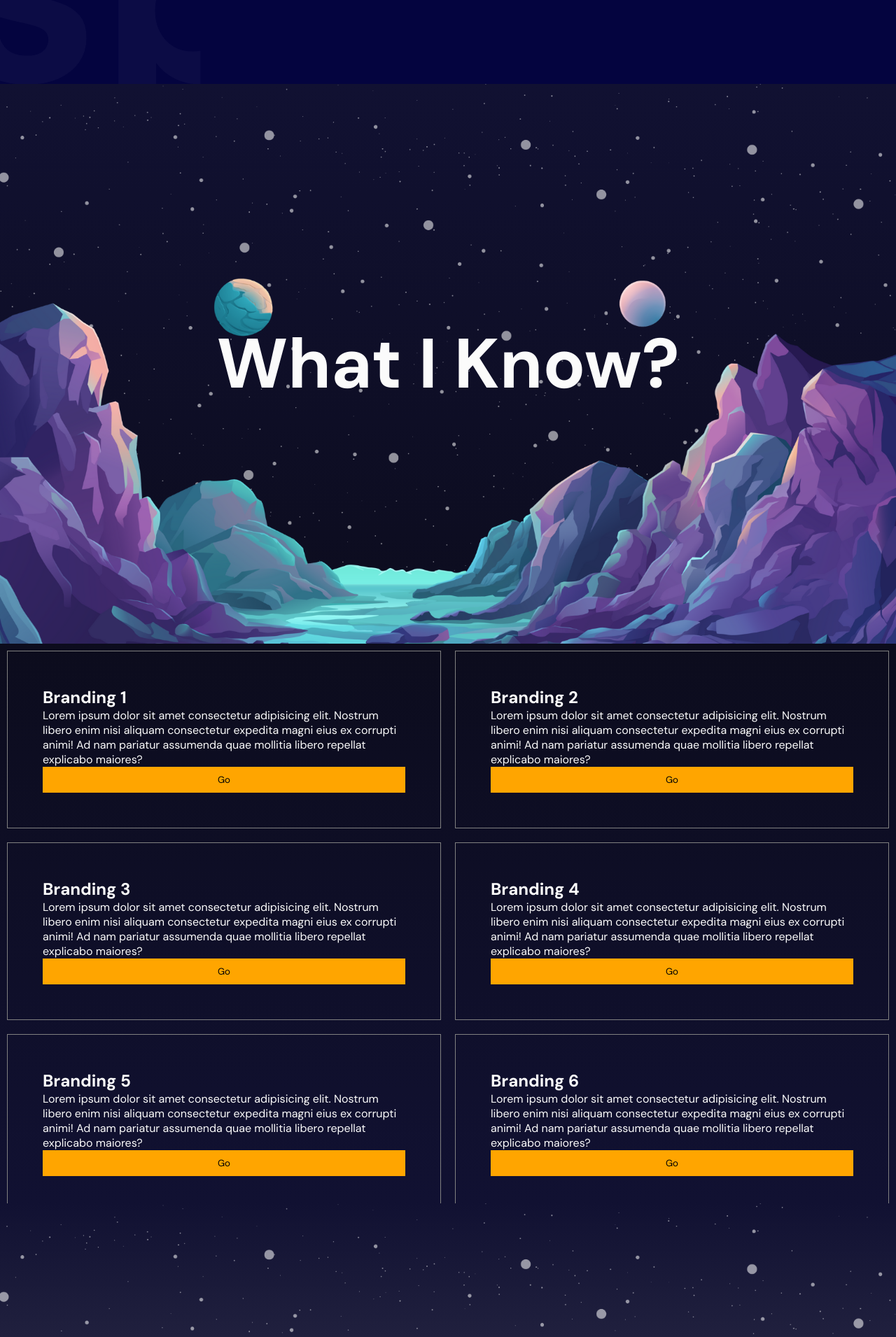
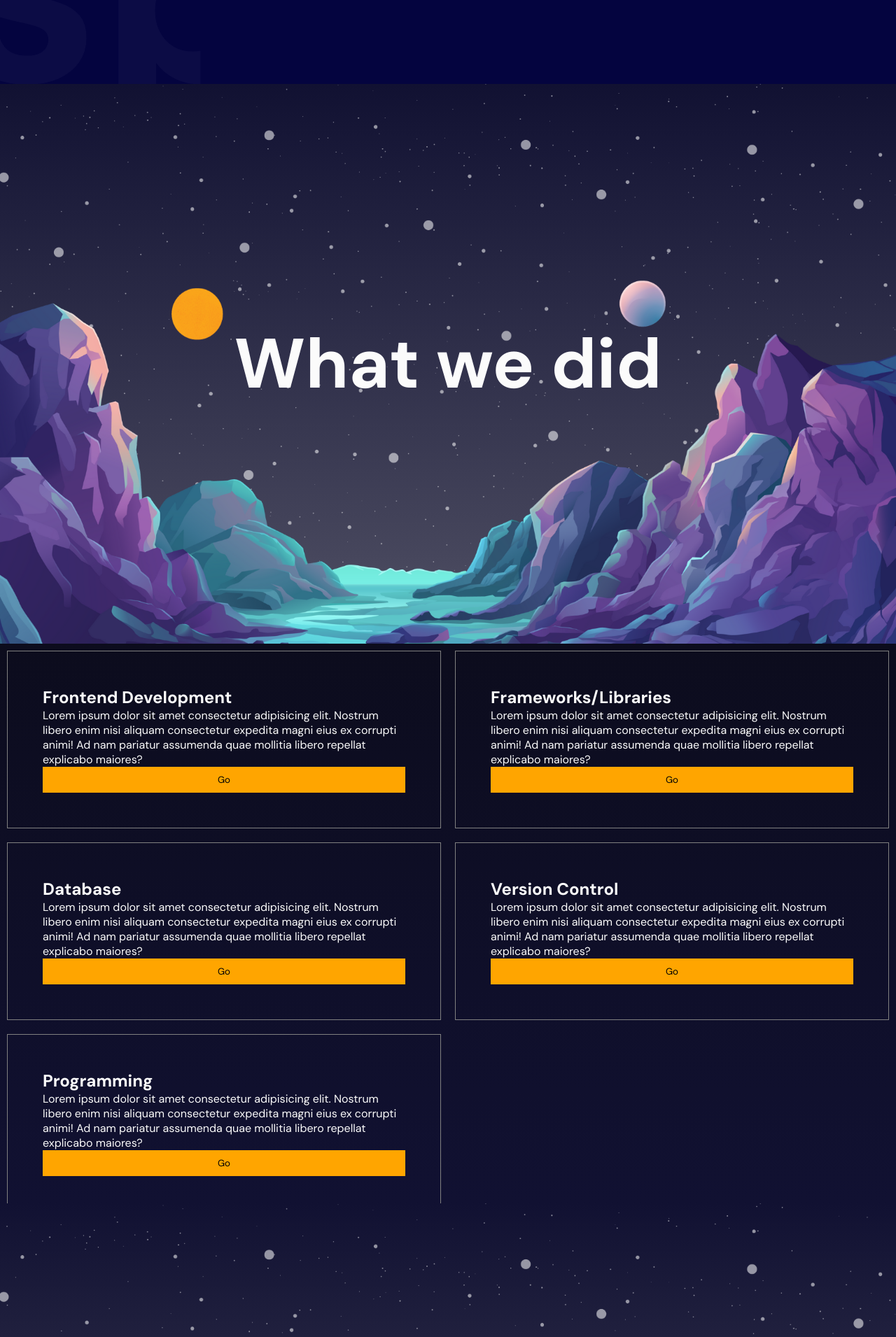
Before and after one commit to Crestolima/portfolio, a React (Vite) app: page / in a window 1280 px wide. Shown: the part 680-2591 px from the top of the page at 70% size. Built offline with nearby package versions, Linux system fonts and the light colour scheme.

Commit message:
fix paralax

```diff
--- a/src/components/Technical Skills/TechnicalSkills.jsx
+++ b/src/components/Technical Skills/TechnicalSkills.jsx
@@ -35,7 +35,7 @@ export default function TechnicalSkills() {
             <motion.div className="listContainer" variants={variants}>
                 {/* Duplicate these divs to make 8 boxes */}
                 <motion.div className="box" whileHover={{ background: "white", color: "black" }}>
-                    <h2>Branding 1</h2>
+                    <h2>Frontend Development</h2>
                     <p>Lorem ipsum dolor sit amet consectetur adipisicing elit. Nostrum
                         libero enim nisi aliquam consectetur expedita magni eius ex corrupti
                         animi! Ad nam pariatur assumenda quae mollitia libero repellat
@@ -44,7 +44,7 @@ export default function TechnicalSkills() {
                     <button>Go</button>
                 </motion.div>
                 <motion.div className="box" whileHover={{ background: "white", color: "black" }}>
-                    <h2>Branding 2</h2>
+                    <h2>Frameworks/Libraries</h2>
                     <p>Lorem ipsum dolor sit amet consectetur adipisicing elit. Nostrum
                         libero enim nisi aliquam consectetur expedita magni eius ex corrupti
                         animi! Ad nam pariatur assumenda quae mollitia libero repellat
@@ -53,7 +53,7 @@ export default function TechnicalSkills() {
                     <button>Go</button>
                 </motion.div>
                 <motion.div className="box" whileHover={{ background: "white", color: "black" }}>
-                    <h2>Branding 3</h2>
+                    <h2>Database</h2>
                     <p>Lorem ipsum dolor sit amet consectetur adipisicing elit. Nostrum
                         libero enim nisi aliquam consectetur expedita magni eius ex corrupti
                         animi! Ad nam pariatur assumenda quae mollitia libero repellat
@@ -62,7 +62,7 @@ export default function TechnicalSkills() {
                     <button>Go</button>
                 </motion.div>
                 <motion.div className="box" whileHover={{ background: "white", color: "black" }}>
-                    <h2>Branding 4</h2>
+                    <h2>Version Control</h2>
                     <p>Lorem ipsum dolor sit amet consectetur adipisicing elit. Nostrum
                         libero enim nisi aliquam consectetur expedita magni eius ex corrupti
                         animi! Ad nam pariatur assumenda quae mollitia libero repellat
@@ -71,7 +71,7 @@ export default function TechnicalSkills() {
                     <button>Go</button>
                 </motion.div>
                 <motion.div className="box" whileHover={{ background: "white", color: "black" }}>
-                    <h2>Branding 5</h2>
+                    <h2>Programming</h2>
                     <p>Lorem ipsum dolor sit amet consectetur adipisicing elit. Nostrum
                         libero enim nisi aliquam consectetur expedita magni eius ex corrupti
                         animi! Ad nam pariatur assumenda quae mollitia libero repellat
@@ -79,33 +79,7 @@ export default function TechnicalSkills() {
                     </p>
                     <button>Go</button>
                 </motion.div>
-                <motion.div className="box" whileHover={{ background: "white", color: "black" }}>
-                    <h2>Branding 6</h2>
-                    <p>Lorem ipsum dolor sit amet consectetur adipisicing elit. Nostrum
-                        libero enim nisi aliquam consectetur expedita magni eius ex corrupti
-                        animi! Ad nam pariatur assumenda quae mollitia libero repellat
-                        explicabo maiores?
-                    </p>
-                    <button>Go</button>
-                </motion.div>
-                <motion.div className="box" whileHover={{ background: "white", color: "black" }}>
-                    <h2>Branding 7</h2>
-                    <p>Lorem ipsum dolor sit amet consectetur adipisicing elit. Nostrum
-                        libero enim nisi aliquam consectetur expedita magni eius ex corrupti
-                        animi! Ad nam pariatur assumenda quae mollitia libero repellat
-                        explicabo maiores?
-                    </p>
-                    <button>Go</button>
-                </motion.div>
-                <motion.div className="box" whileHover={{ background: "white", color: "black" }}>
-                    <h2>Branding 8</h2>
-                    <p>Lorem ipsum dolor sit amet consectetur adipisicing elit. Nostrum
-                        libero enim nisi aliquam consectetur expedita magni eius ex corrupti
-                        animi! Ad nam pariatur assumenda quae mollitia libero repellat
-                        explicabo maiores?
-                    </p>
-                    <button>Go</button>
-                </motion.div>
+
             </motion.div>
         </motion.div>
     )
--- a/src/components/parallax/Parallax.jsx
+++ b/src/components/parallax/Parallax.jsx
@@ -1,29 +1,34 @@
-import React from 'react';
-import "./parallax.scss";
-import { motion, useScroll, useTransform } from 'framer-motion';
-import  { useRef  } from 'react';
+import { useRef } from 'react'
+import './parallax.scss'
+import { motion, useScroll, useTransform } from 'framer-motion'
 
-function Parallax({ type }) {
+export default function Parallax({ type }) {
 
-  // const ref = useRef()
+    const ref = useRef();
+    const { scrollYProgress } = useScroll({ target: ref, offset: ["start start", "end start"] });
+    const yBg = useTransform(scrollYProgress, [0, 1], ["0%", "150%"]);
+    const yText = useTransform(scrollYProgress, [0, 1], ["0%", "500%"]);
 
-  // const {scrollyProgress} = useScroll({
-  //   target:ref,
-  //   offset: ["start start","end start"]
-  // })
-  // const ytext = useTransform(scrollyProgress, [0,1], ["0%", "500%"])
-  // const ybg = useTransform(scrollyProgress, [0,1], ["0%", "100%"])
-
-  return (
-    <div className='parallax'   style={{ background:
-        type === "Technical Skills" ? "linear-gradient(180deg, #111132, #0c0c1d)" : "linear-gradient(180deg, #111132, #505064)"
-    }}>
-      <h1 >{type === "Technical Skills" ? "What I Know?" : "What I Did?"}</h1>
-      <div className="mountains"></div>
-      <div  className="planets"></div>
-      <div  className="stars"></div>
-    </div>
-  );
+    return (
+        <div
+            ref={ref}
+            className='parallax'
+            style={{
+                background: type === "Services"
+                    ? "linear-gradient(180deg, #111132, #0c0c1d)" :
+                    "linear-gradient(180deg, #111132, #505064)"
+            }}>
+            <motion.h1 style={{ y: yText }}>{type === "Services" ? "What we do" : "What we did"}</motion.h1>
+            <motion.div className="mountains"></motion.div>
+            <motion.div
+                className="planets"
+                style={{
+                    y: yBg,
+                    backgroundImage: `url(${type === "services" ? "/planets.png" : "/sun.png"
+                        })`,
+                }}
+            ></motion.div>
+            <motion.div style={{ x: yText }} className="stars"></motion.div>
+        </div>
+    )
 }
-
-export default Parallax;
--- a/src/components/parallax/parallax.scss
+++ b/src/components/parallax/parallax.scss
@@ -1,5 +1,4 @@
-.parallax{
-
+.parallax {
     width: 100%;
     height: 100%;
     position: relative;
@@ -8,38 +7,51 @@ align-items: center;
     justify-content: center;
     overflow: hidden;
 
-h1{
+    h1 {
         font-size: 100px;
+
+        @media (max-width: 768px) {
+            font-size: 72px;
+            text-align: center;
         }
-.mountains{
+    }
+
+    .mountains {
         background-image: url("/mountains.png");
         background-size: cover;
         background-position: bottom;
         width: 100%;
         height: 100%;
         position: absolute;
+        z-index: 3;
 
-    z-index: 3;
+        @media (max-width: 768px) {
+            background-size: contain;
+            background-repeat: no-repeat;
         }
-.planets{
-    background-image: url("/planets.png");
+    }
+
+    .planets {
         background-size: cover;
         background-position: bottom;
         width: 100%;
         height: 100%;
         position: absolute;
         z-index: 2;
+
+        @media (max-width: 768px) {
+            background-size: contain;
+            background-repeat: no-repeat;
+        }
     }
 
-.stars{
+    .stars {
         background-image: url("/stars.png");
         background-size: cover;
         background-position: bottom;
         width: 100%;
         height: 100%;
         position: absolute;
-
         z-index: 1;
     }
-
 }
```
Lines whose indentation alone changed are shown as unchanged.
